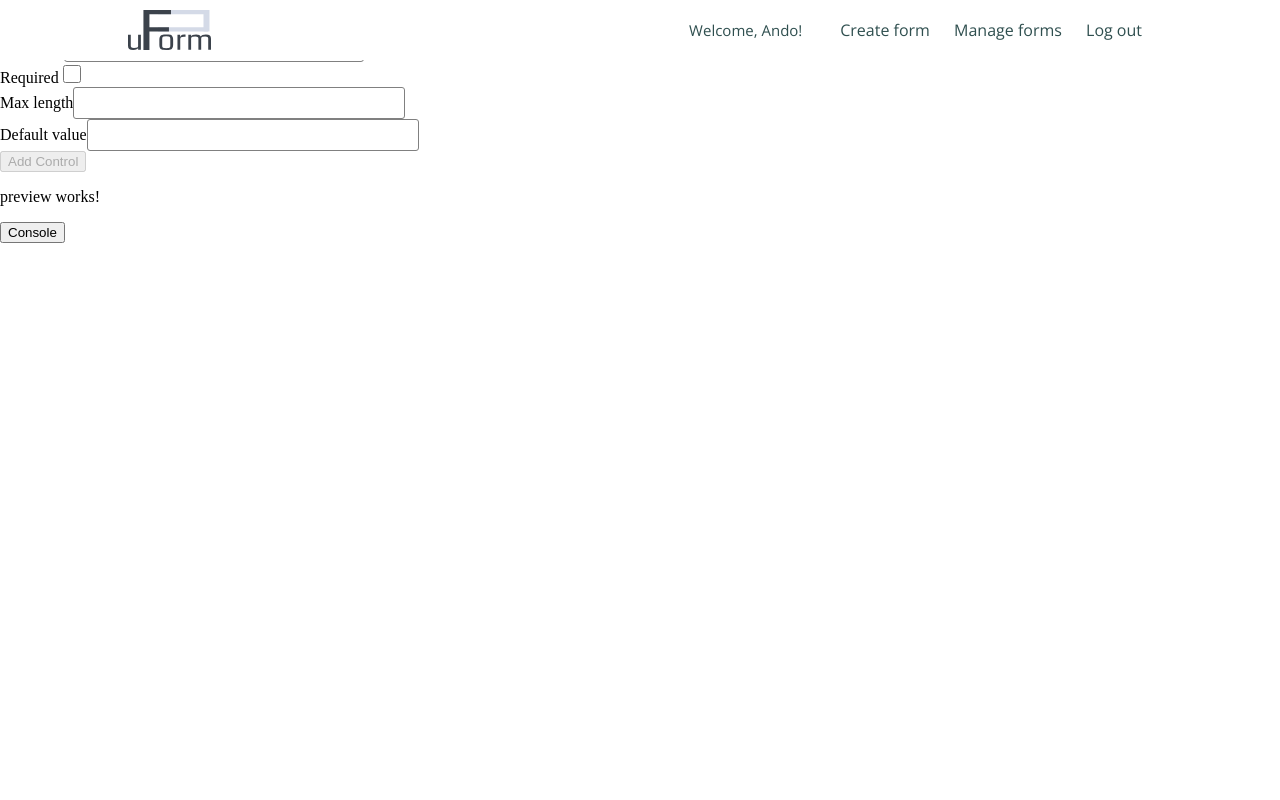
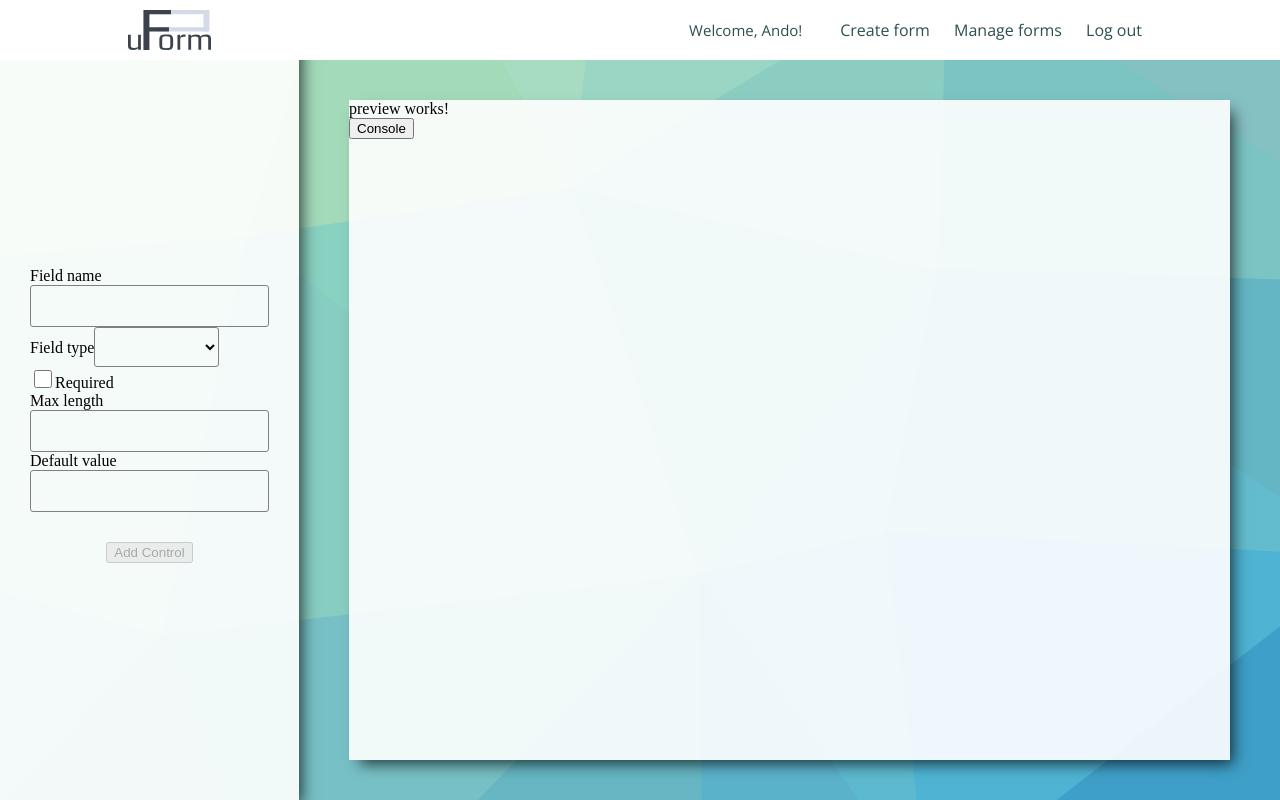
Before and after one commit to kyarunts/uform, an Angular app: page /create-form in a window 1280 px wide. Built offline with nearby package versions, Linux system fonts and the light colour scheme; sample sign-in values are in the browser's storage.

Commit message:
Changes on UI

```diff
--- a/src/app/create-form/create-form.component.html
+++ b/src/app/create-form/create-form.component.html
@@ -1,12 +1,15 @@
 <div class="create">
-    <div [hidden]="isHiddenAlreadyExistsError">
-        <p>
+    <div class="create__create-container">
+        <div [hidden]="isHiddenAlreadyExistsError" class="create__error-wrapper">
+            <div class="create__error-container">
+                <span class="create__error">
                     A form control with name <strong>{{label}}</strong> already exists in your form.
                     Please try again with a unique name.
-        </p>
+                </span>
             </div>
-    <form [formGroup]="addForm">
-        <div class="create__input-group">
+        </div>
+        <form [formGroup]="addForm" class="create__add-form">
+            <div class="create__input-group create__input-group--first">
                 <label for="createLabel">Field name</label>
                 <input
                     type="text"
@@ -42,11 +45,11 @@
                     </span>
                 </div>
             </div>
-        <div [hidden]="isHiddenDropdownOptions">
-            Add comma separated options for your dropdown:
+            <div *ngIf="!isHiddenDropdownOptions" class="create__input-group">
+                <label>
+                    Add comma separated options:
+                </label>
                 <textarea
-                cols="30"
-                rows="10"
                     formControlName="selectOptions"
                     class="uform-textarea"
                 ></textarea>
@@ -60,13 +63,13 @@
                 </div>
             </div>
             <div class="create__input-gtroup">
-            <label for="createRequired">Required</label>
                 <input
                     id="createRequired"
                     type="checkbox"
                     formControlName="required"
                     class="uform-checkbox"
                 >
+                <label for="createRequired">Required</label>
             </div>
             <div class="create__input-group">
                 <label for="createMaxLength">Max length</label>
@@ -90,5 +93,10 @@
         <button (click)="addControl()" [disabled]="addForm.invalid">
             Add Control
         </button>
+    </div>
+    <div class="create__preview-form">
+        <div class="create__preview-form-container">
             <app-preview [newFormObject]="newFormObject"></app-preview>
         </div>
+    </div>
+</div>
--- a/src/app/create-form/create-form.component.scss
+++ b/src/app/create-form/create-form.component.scss
@@ -0,0 +1,104 @@
+.create {
+    height: 100%;
+    background: url('../../assets/pattern.svg') center center;
+    display: flex;
+    flex: 1;
+
+
+
+    &__create-container,
+    &__preview-form-container {
+        // display: flex;
+        // flex-direction: column;
+        // justify-content: center;
+        // align-items: center;
+        background-color: rgba(255, 255, 255, 0.9);
+        box-shadow: 7px 8px 14px -4px rgba(0, 0, 0, 0.7);
+        -webkit-box-shadow: 7px 8px 14px -4px rgba(0, 0, 0, 0.7);
+        -moz-box-shadow: 7px 8px 14px -4px rgba(0, 0, 0, 0.7);
+    }
+
+    &__create-container {
+        width: 30vw;
+        display: flex;
+        flex-direction: column;
+        justify-content: center;
+        align-items: center;
+    }
+
+    &__preview-form {
+        width: 100%;
+        height: 100%;
+        padding: 100px 50px 40px 50px;
+        box-sizing: border-box;
+    }
+
+    &__preview-form-container {
+        height: 100%;
+        overflow-y: auto;
+    }
+
+    &__add-form {
+        padding: 30px;
+    }
+    // &__wrapper {
+    //     height: 100%;
+    //     box-sizing: border-box;
+    //     display: flex;
+    //     justify-content: center;
+    //     position: relative;
+    //     padding-top: 100px;
+    //     flex-direction: column;
+    //     align-items: center;
+    // }
+
+    // &__create-container {
+    //     flex: 0 0 auto;
+    //     width: 90vw;
+    //     display: flex;
+    //     align-items: center;
+    //     justify-content: center;
+    //     flex-direction: column;
+    //     background-color: rgba(255, 255, 255, 0.9);
+    //     border: none;
+    //     box-shadow: 7px 8px 14px -4px rgba(0, 0, 0, 0.7);
+    //     -webkit-box-shadow: 7px 8px 14px -4px rgba(0, 0, 0, 0.7);
+    //     -moz-box-shadow: 7px 8px 14px -4px rgba(0, 0, 0, 0.7);
+    // }
+
+    // &__input-group {
+    //     display: flex;
+    //     flex-direction: column;
+    //     margin-top: 10px;
+    //     margin-bottom: 10px;
+
+    //     > label {
+    //         margin-bottom: 5px;
+    //     }
+
+    //     &--first {
+    //         margin-top: 30px;
+    //     }
+    // }
+
+    &__error-wrapper {
+        width: 100%;
+    }
+
+    &__error-container {
+        display: flex;
+        justify-content: center;
+        padding: 10px 20px;
+        background-color: crimson;
+        color: white;
+    }
+
+    &__error {
+        text-align: center;
+    }
+
+    // &__preview-form {
+    //     flex: 1 1 auto;
+    //     overflow-y: auto;
+    // }
+}
--- a/src/app/navbar/navbar.component.scss
+++ b/src/app/navbar/navbar.component.scss
@@ -8,6 +8,7 @@
     position: fixed;
     background-color: white;
     top: 0;
+    z-index: 10;
 
     &__content {
         width: 1024px;
--- a/src/styles.css
+++ b/src/styles.css
@@ -1,11 +1,17 @@
 /* You can add global styles to this file, and also import other style files */
+html,
 body {
+    margin: 0;
+    height: 100%;
+}
+
+p {
     margin: 0;
 }
 
 .uform-input, .uform-select {
-    min-width: 300px;
-    height: 30px;
+    /* min-width: 300px; */
+    height: 40px;
     border: 1px solid gray;
     padding: 0 15px;
     border-radius: 3px;
@@ -20,7 +26,6 @@ body {
 }
 
 .uform-textarea {
-    min-width: 300px;
     height: 70px;
     border: 1px solid gray;
     outline: none;
```
Lines whose indentation alone changed are shown as unchanged.
